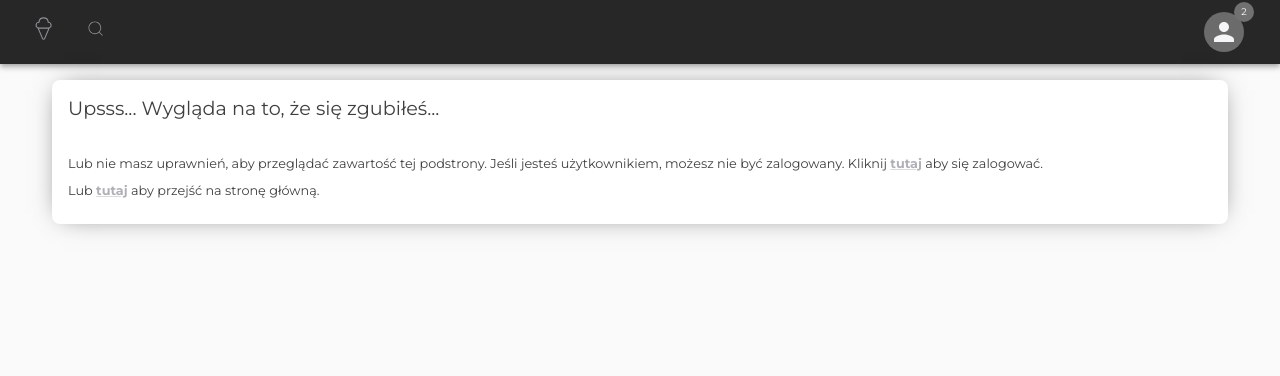
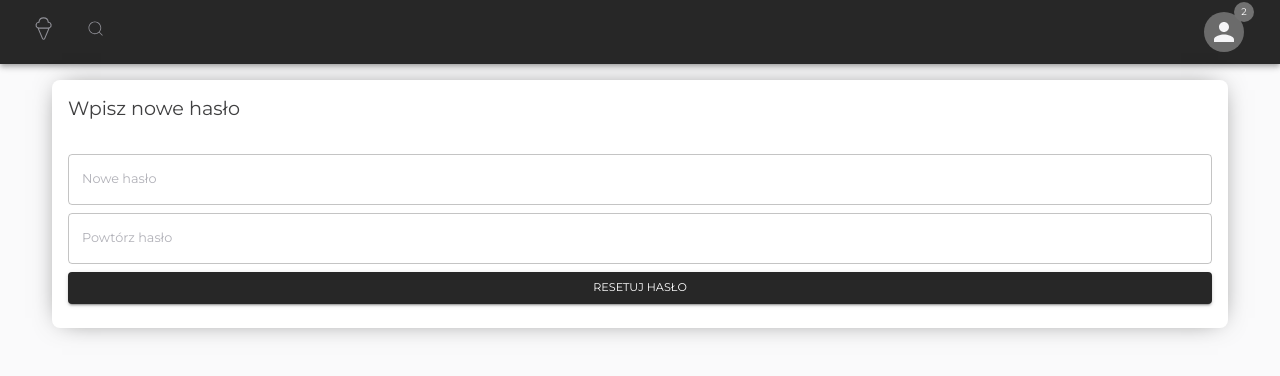
Before and after one commit to adiko2602/IceCreamPlacesWeb, a React (Create React App) app: page /auth/reset-password/1 in a window 1280 px wide. Shown: the top 376 px of the page. Built offline with nearby package versions, Linux system fonts and the light colour scheme.

Commit message:
Reset password functionality

```diff
--- a/src/App.js
+++ b/src/App.js
@@ -48,6 +48,7 @@ import LoginFailed from "./pages/LoginFailed";
 import ToggleColorMode from "./theme/ToggleColorMode";
 import ShopEmployee from "./pages/ShopEmployee";
 import ProfileNotification from "./components/ProfileNotification";
+import SetNewPassword from "./pages/SetNewPassword";
 
 // Pages
 
@@ -186,6 +187,11 @@ const App = () => {
             />
 
             <Route
+              path="/auth/reset-password/:resetCode"
+              element={<SetNewPassword />}
+            />
+
+            <Route
               path="/profile"
               element={
                 <Protected access={["admin", "owner", "default"]}>
--- /dev/null
+++ b/src/components/ResetPassword.js
@@ -0,0 +1,63 @@
+import { Button, TextField } from "@mui/material";
+import { useState } from "react";
+import validator from "validator";
+import { ResetPasswordAuth } from "../services/auth";
+import Loading from "./Loading";
+
+const ResetPassword = () => {
+  const [email, setEmail] = useState("");
+  const [ok, setOk] = useState("");
+  const [error, setError] = useState("");
+  const [loading, setLoading] = useState(false);
+
+  const handleResetPassword = async () => {
+    setError("");
+    setLoading(true);
+    if (!validator.isEmail(email)) {
+      setError("Nieprawidłowy adres email.");
+      setLoading(false);
+      return;
+    }
+
+    const resetPasswordData = await ResetPasswordAuth(email);
+    if (!resetPasswordData.status) {
+      setError(resetPasswordData.message);
+      setLoading(false);
+      return;
+    }
+
+    setOk(resetPasswordData.message);
+    setEmail("");
+    setLoading(false);
+  };
+
+  if (loading) return <Loading />;
+  return (
+    <>
+      {error && <div className="error">{error}</div>}
+      {ok && <div className="ok">{ok}</div>}
+      <TextField
+        fullWidth
+        type="text"
+        id="name"
+        value={email}
+        onChange={(e) => {
+          setEmail(e.target.value);
+        }}
+      />
+      <Button
+        disabled={!email}
+        fullWidth
+        variant="contained"
+        onClick={(e) => {
+          e.preventDefault();
+          handleResetPassword();
+        }}
+      >
+        Resetuj hasło
+      </Button>
+    </>
+  );
+};
+
+export default ResetPassword;
--- a/src/pages/Login.js
+++ b/src/pages/Login.js
@@ -27,6 +27,7 @@ import Loading from "../components/Loading";
 import { FcGoogle } from "react-icons/fc";
 import { FaFacebook } from "react-icons/fa";
 import { baseUrl } from "../services/axios";
+import ResetPassword from "../components/ResetPassword";
 
 const Logins = () => {
   const [loading, setLoading] = useState(false);
@@ -35,6 +36,7 @@ const Logins = () => {
   const password = useRef("");
   const [error, setError] = useState("");
   const [resendEmailForm, setResendEmailForm] = useState(false);
+  const [resetPasswordForm, setResetPasswordForm] = useState(false);
 
   const handleSubmit = async (e) => {
     setLoading(true);
@@ -142,6 +144,19 @@ const Logins = () => {
           </div>
           <br />
           <Typography variant="body1">
+            Nie pamiętasz hasła? Kliknij{" "}
+            <MuiLink
+              color="text.secondary"
+              component={Link}
+              onClick={() => {
+                setResetPasswordForm(() => !resetPasswordForm);
+              }}
+            >
+              <strong>tutaj</strong>
+            </MuiLink>
+            , aby je zresetować.
+          </Typography>
+          <Typography variant="body1">
             Nie masz konta? Kliknij{" "}
             <MuiLink color="text.secondary" component={Link} to="/register">
               <strong>tutaj</strong>
@@ -176,6 +191,17 @@ const Logins = () => {
               </CardContent>
             </Card>
           )}
+          {resetPasswordForm && (
+            <Card className="card">
+              <CardHeader
+                className="card-header"
+                title="Wpisz adres email, użyty przy rejestracji"
+              />
+              <CardContent className="card-content">
+                <ResetPassword />
+              </CardContent>
+            </Card>
+          )}
         </CardContent>
       </Card>
     </>
--- a/src/pages/Register.js
+++ b/src/pages/Register.js
@@ -31,10 +31,17 @@ const Registers = () => {
   const [success, setSuccess] = useState(true);
   const email = useRef("");
   const password = useRef("");
+  const password2 = useRef("");
 
   const handleSubmit = async (e) => {
     setLoading(true);
     e.preventDefault();
+    if (password.current.value !== password2.current.value) {
+      setError("Hasła muszą się zgadzać");
+      setLoading(false);
+      return;
+    }
+
     if (!validator.isEmail(email.current.value)) {
       setError("Nieprawidłowy adres email.");
       setLoading(false);
@@ -132,6 +139,17 @@ const Registers = () => {
               <FormHelperText></FormHelperText>
             </FormControl>
 
+            <FormControl>
+              <TextField
+                fullWidth
+                inputRef={password2}
+                type="password"
+                id="password2"
+                label="Powtórz hasło"
+              />
+              <FormHelperText></FormHelperText>
+            </FormControl>
+
             <Button fullWidth type="submit" variant="contained">
               Zarejestruj się
             </Button>
--- /dev/null
+++ b/src/pages/SetNewPassword.js
@@ -0,0 +1,110 @@
+import {
+  Button,
+  Card,
+  CardContent,
+  CardHeader,
+  TextField,
+  Typography,
+  Link as MuiLink,
+} from "@mui/material";
+import { useState } from "react";
+import { Link, useParams } from "react-router-dom";
+import validator from "validator";
+import Loading from "../components/Loading";
+import { SetNewPasswordAuth } from "../services/auth";
+
+const SetNewPassword = () => {
+  const [password, setPassword] = useState("");
+  const [password2, setPassword2] = useState("");
+  const [error, setError] = useState("");
+  const [ok, setOk] = useState("");
+  const [loading, setLoading] = useState(false);
+
+  const params = useParams();
+
+  const handleSendNewPassword = async () => {
+    setError("");
+    setLoading(true);
+    if (password !== password2) {
+      setError("Hasła muszą się zgadzać");
+      setLoading(false);
+      return;
+    }
+    if (
+      !validator.isStrongPassword(password, {
+        minUppercase: 1,
+        minSymbols: 1,
+        minLenght: 8,
+        returnScore: false,
+      })
+    ) {
+      setError(
+        "Hasło musi składać się z minimum 1 dużej litery, minimum 1 znaku specjalnego i zawierać minimum 8 znaków."
+      );
+      setLoading(false);
+      return;
+    }
+
+    const sendNewPasswordData = await SetNewPasswordAuth(
+      password,
+      params.resetCode
+    );
+    if (!sendNewPasswordData.status) {
+      setError(sendNewPasswordData.message);
+      setLoading(false);
+      return;
+    }
+
+    setOk(sendNewPasswordData.message);
+    setLoading(false);
+  };
+
+  if (loading) return <Loading />;
+  return (
+    <Card className="card">
+      <CardHeader title="Wpisz nowe hasło" />
+      <CardContent className="card-content">
+        {error && <div className="error">{error}</div>}
+        {ok && (
+          <div className="ok">
+            {ok}
+            <br />
+            <Typography variant="body1">
+              Kliknij{" "}
+              <MuiLink color="text.secondary" component={Link} to="/login">
+                <strong>tutaj</strong>
+              </MuiLink>{" "}
+              aby się zalogować.
+            </Typography>
+          </div>
+        )}
+        <TextField
+          fullWidth
+          type="password"
+          id="password"
+          label="Nowe hasło"
+          onChange={(e) => setPassword(e.target.value)}
+        />
+        <TextField
+          fullWidth
+          type="password"
+          id="password2"
+          label="Powtórz hasło"
+          onChange={(e) => setPassword2(e.target.value)}
+        />
+        <Button
+          variant="contained"
+          fullWidth
+          onClick={(e) => {
+            e.preventDefault();
+            handleSendNewPassword();
+          }}
+        >
+          Resetuj hasło
+        </Button>
+      </CardContent>
+    </Card>
+  );
+};
+
+export default SetNewPassword;
--- a/src/services/auth.js
+++ b/src/services/auth.js
@@ -1,4 +1,34 @@
 import { useAxios } from "./axios";
+
+export const SetNewPasswordAuth = async (password, resetCode) => {
+  const api = useAxios();
+
+  return await api
+    .post(`auth/reset-password/${resetCode}`, { password: password })
+    .then((response) => {
+      console.log(response.data);
+      return response.data;
+    })
+    .catch((error) => {
+      console.log(error);
+      return error.response.data;
+    });
+};
+
+export const ResetPasswordAuth = async (email) => {
+  const api = useAxios();
+
+  return await api
+    .post("auth/reset-password", { email: email })
+    .then((response) => {
+      console.log(response.data);
+      return response.data;
+    })
+    .catch((error) => {
+      console.log(error);
+      return error.response.data;
+    });
+};
 
 export const Login = async (email, password) => {
   const api = useAxios();
```
